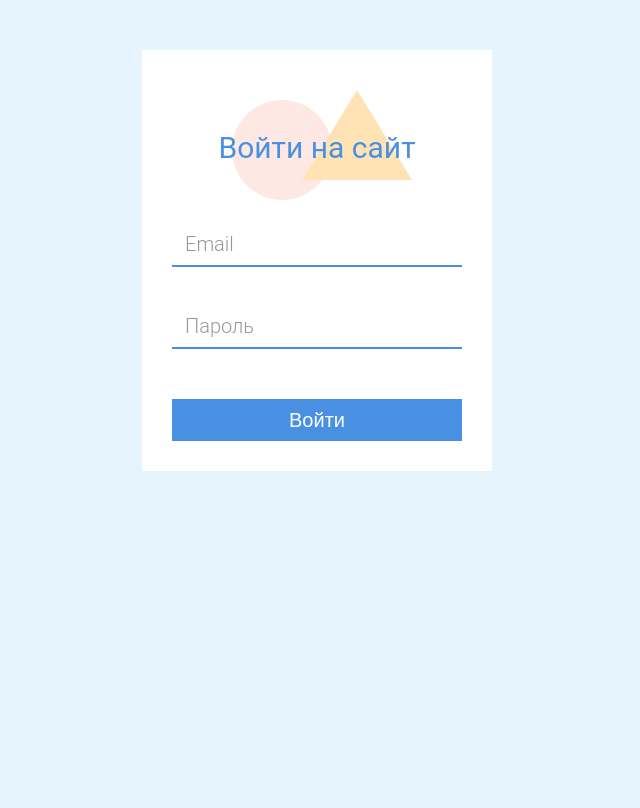
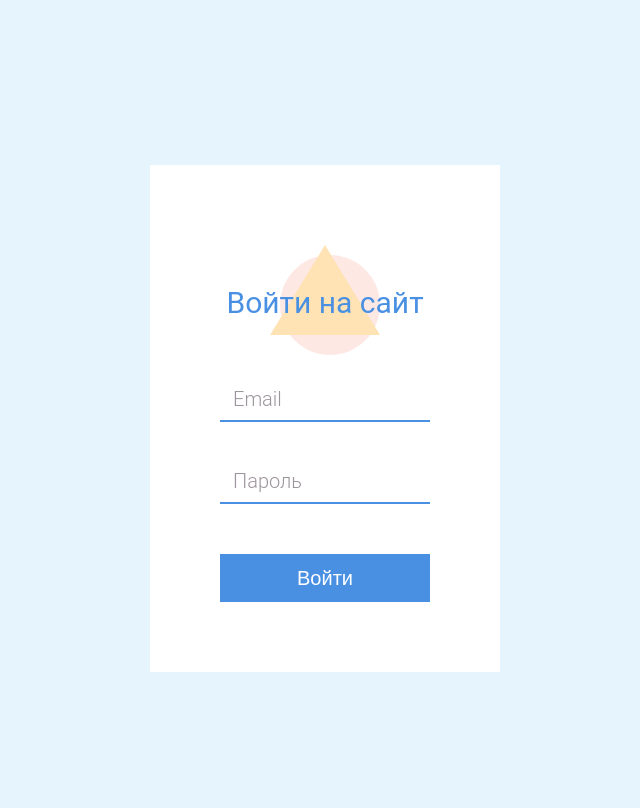
Before and after one commit to sunfireaegis/voice-recording-web, a Flask app: page /auth in a window 1280 px wide. Shown: the whole page, without its empty margins (323-963 px from the left). Before the commit the page ends 471 px from the top, so only its background shows below. Run offline with Flask 2, Linux system fonts and the light colour scheme.

Commit message:
auth page frontend2

```diff
--- a/static/css/auth.css
+++ b/static/css/auth.css
@@ -7,10 +7,20 @@ body {
 }
 .ui-form {
    max-width: 350px;
-   padding: 80px 30px 30px;
+   padding: 120px 70px 70px;
    margin: 50px auto 30px;
    background: white;
 }
+
+.center_block {
+   position: absolute;
+   width: 100%;
+   height: 100%;
+   display: flex;
+   justify-content: center;
+   align-items: center;
+}
+
 .ui-form h3 {
    position: relative;
    z-index: 5;
@@ -85,10 +95,18 @@ body {
    padding: 0;
    line-height: 42px;
    background: #4a90e2;
-   border-width: 0;
    color: white;
    font-size: 20px;
+   border: #4a90e2 3px solid;
+   transition: all .3s ease-in-out;
 }
+
+.ui-form input[type="submit"]:hover {
+   cursor: pointer;
+   background: white;
+   color: #4a90e2;
+}
+
 .ui-form p {
    margin: 0;
    padding-top: 10px;
--- a/templates/auth.html
+++ b/templates/auth.html
@@ -9,6 +9,7 @@
     <title>Document</title>
 </head>
 <body>
+    <div class="center_block">
         <form action="" class="ui-form">
         <h3>Войти на сайт</h3>
         <div class="form-row">
@@ -19,5 +20,6 @@
         </div>
         <p><input type="submit" value="Войти"></p>
         </form>
+    </div>
 </body>
 </html>
```
Lines whose indentation alone changed are shown as unchanged.
